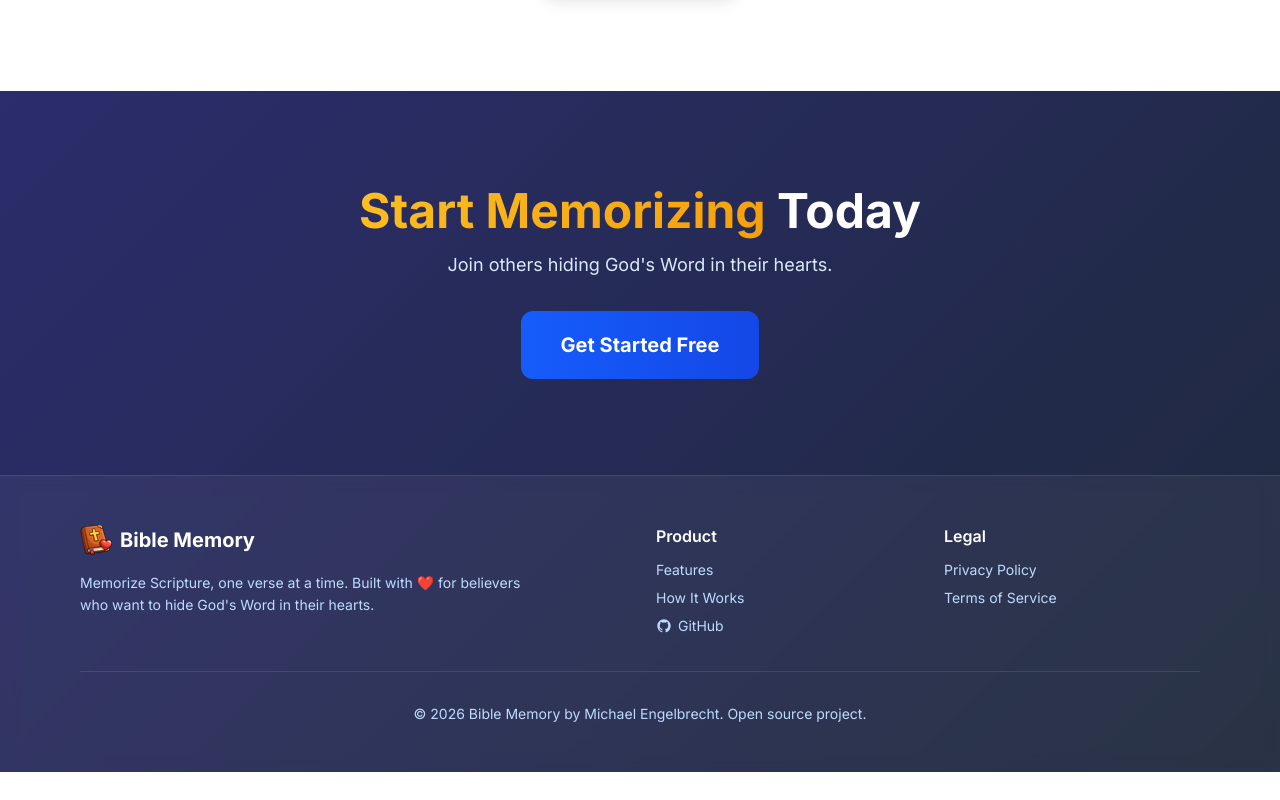
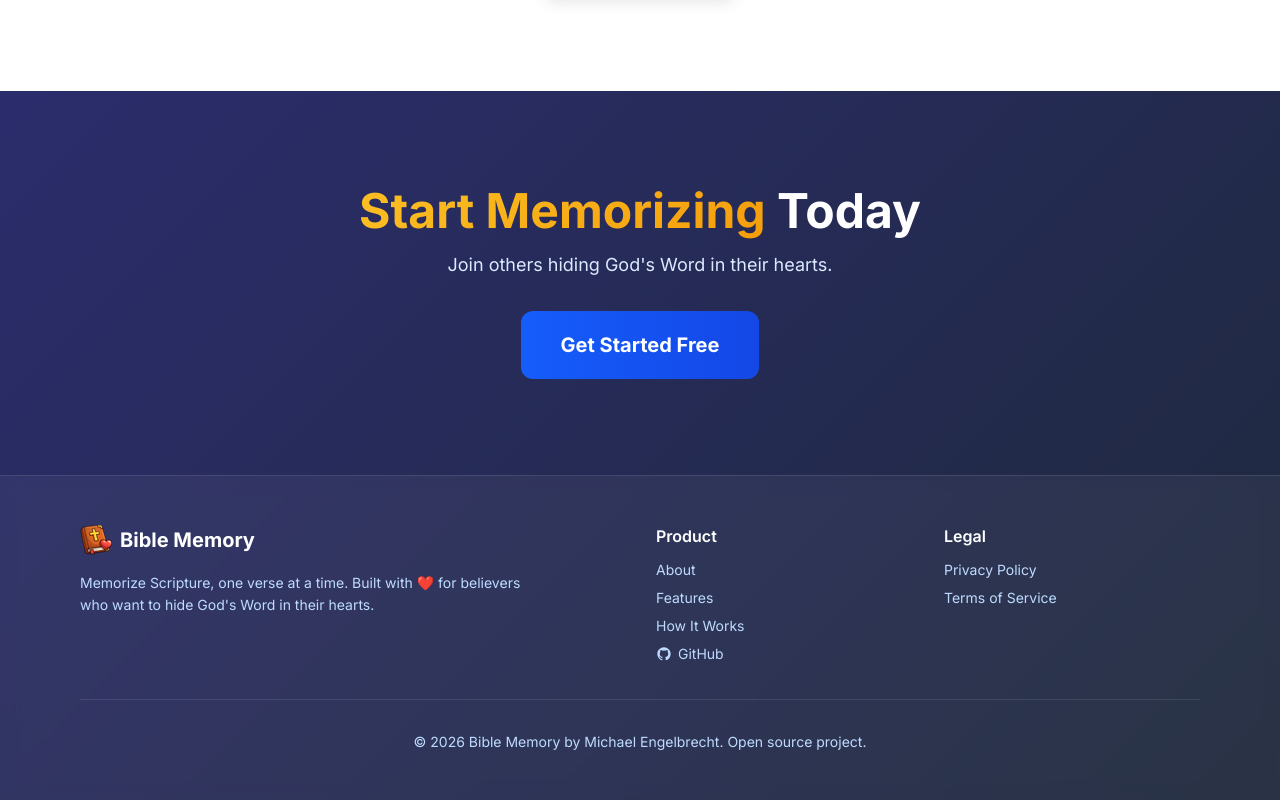
Before and after one commit to miking7/biblememory, a Vue app in the folder client/: page / in a window 1280 px wide. Shown: the part 3566-4366 px from the top of the page. Before the commit the page ends 4338 px from the top, so only its background shows below. Built offline with nearby package versions, Linux system fonts and the light colour scheme.

Commit message:
minor tweaks

```diff
--- a/client/src/LandingPage.vue
+++ b/client/src/LandingPage.vue
@@ -370,7 +370,8 @@
           <div>
             <h3 class="text-white font-semibold mb-3">Product</h3>
             <ul class="space-y-2 text-sm">
-              <li><a href="#features" class="text-blue-200 hover:text-white transition-colors">Features</a></li>
+              <li><a href="/about.html" class="text-blue-200 hover:text-white transition-colors">About</a></li>
+              <li><a href="/features.html" class="text-blue-200 hover:text-white transition-colors">Features</a></li>
               <li><a href="#how-it-works" class="text-blue-200 hover:text-white transition-colors">How It Works</a></li>
               <li>
                 <a href="https://github.com/miking7/biblememory" target="_blank" rel="noopener noreferrer" class="inline-flex items-center gap-1.5 text-blue-200 hover:text-white transition-colors">
```
